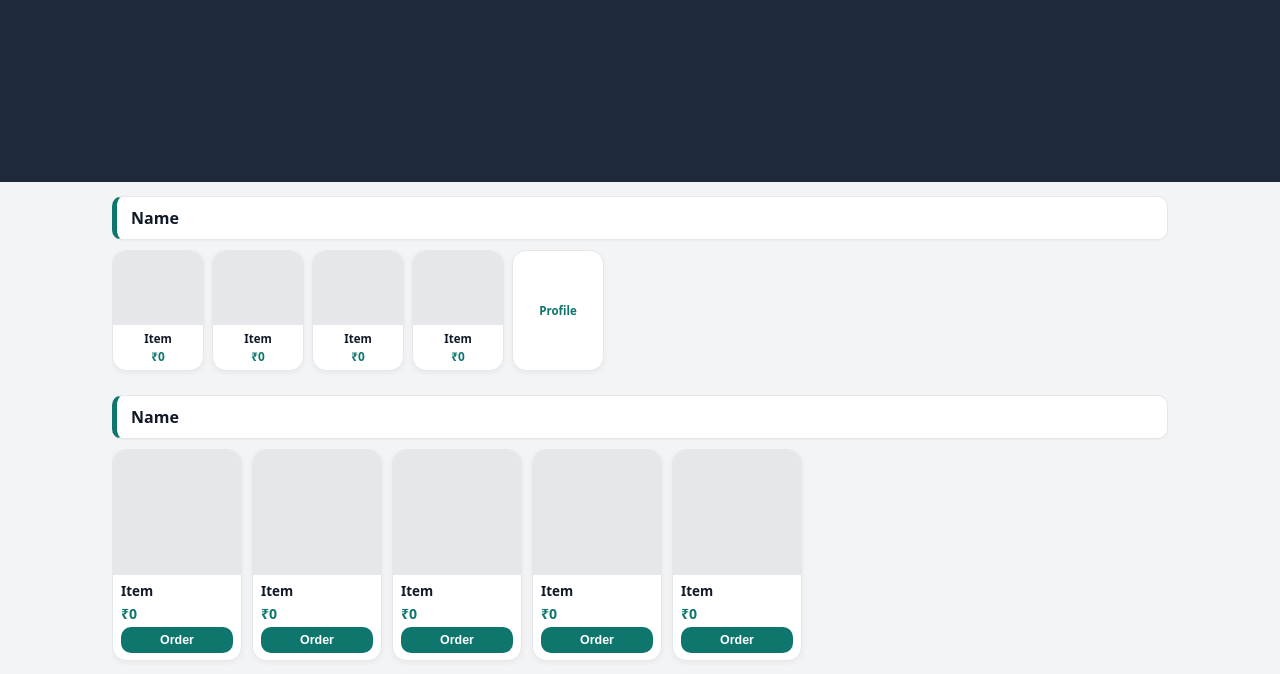
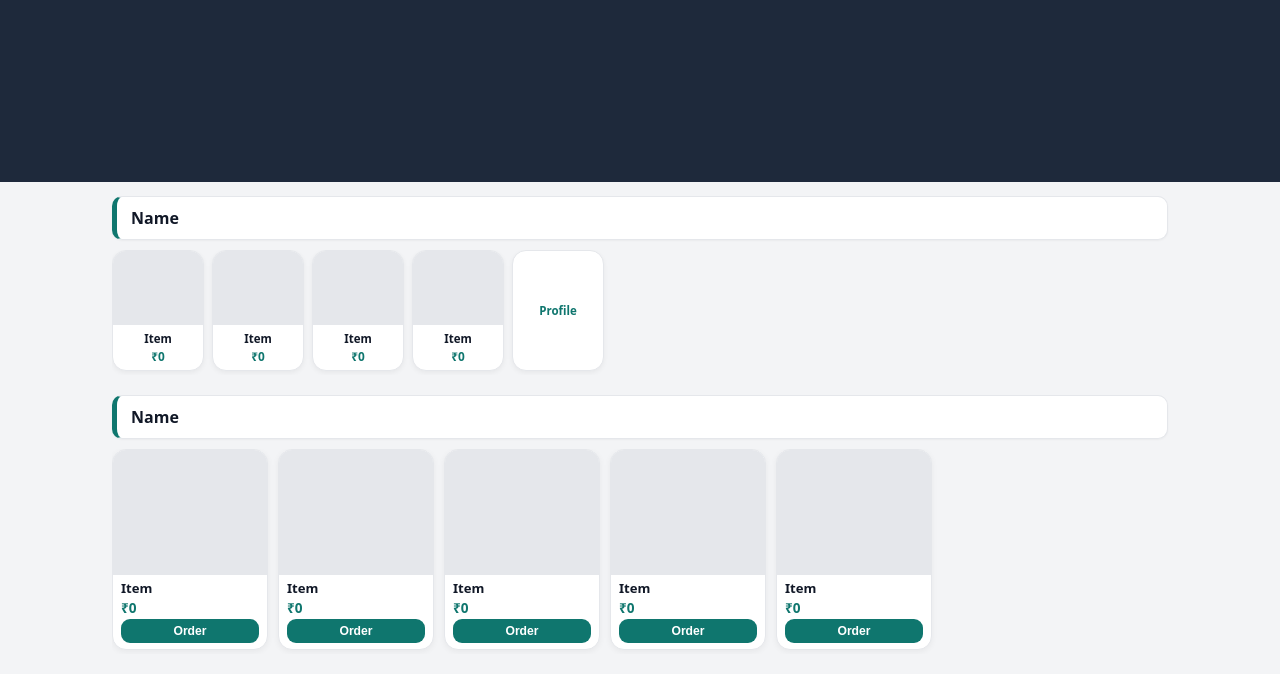
Before and after one commit to gavalidurgesh111-pooja/store-demo-app, a plain HTML site: page index.html in a window 1280 px wide. Shown: the part 58-732 px from the top of the page. Drawn offline with Linux system fonts and the light colour scheme.

Commit message:
Refine styles for item box and its components
Adjusted dimensions and spacing for various elements in the item box.

```diff
--- a/style.css
+++ b/style.css
@@ -200,7 +200,7 @@ body {
 }
 
 .item-box {
-  flex: 0 0 130px;
+  flex: 0 0 156px;
   background: var(--surface);
   border: 1px solid var(--border);
   border-radius: 14px;
@@ -212,43 +212,45 @@ body {
 
 .item-box img {
   width: 100%;
-  height: 78px;
+  height: 68px;
   object-fit: cover;
   background: #e5e7eb;
   display: block;
 }
 
 .item-info {
-  padding: 7px 8px;
+  padding: 6px 8px;
   display: flex;
   flex-direction: column;
-  gap: 4px;
+  gap: 3px;
   flex: 1;
 }
 
 .item-name {
-  font-size: 0.84rem;
+  font-size: 0.82rem;
   font-weight: 600;
+  line-height: 1.2;
   white-space: nowrap;
   overflow: hidden;
   text-overflow: ellipsis;
 }
 
 .item-price {
-  font-size: 0.88rem;
+  font-size: 0.85rem;
   font-weight: 700;
+  line-height: 1.2;
   color: var(--primary);
 }
 
 .buy-btn {
   margin-top: auto;
   width: 100%;
-  padding: 6px 8px;
+  padding: 5px 8px;
   border: none;
-  border-radius: 10px;
+  border-radius: 9px;
   background: var(--primary);
   color: #ffffff;
-  font-size: 0.78rem;
+  font-size: 0.76rem;
   font-weight: 600;
   cursor: pointer;
 }
```
